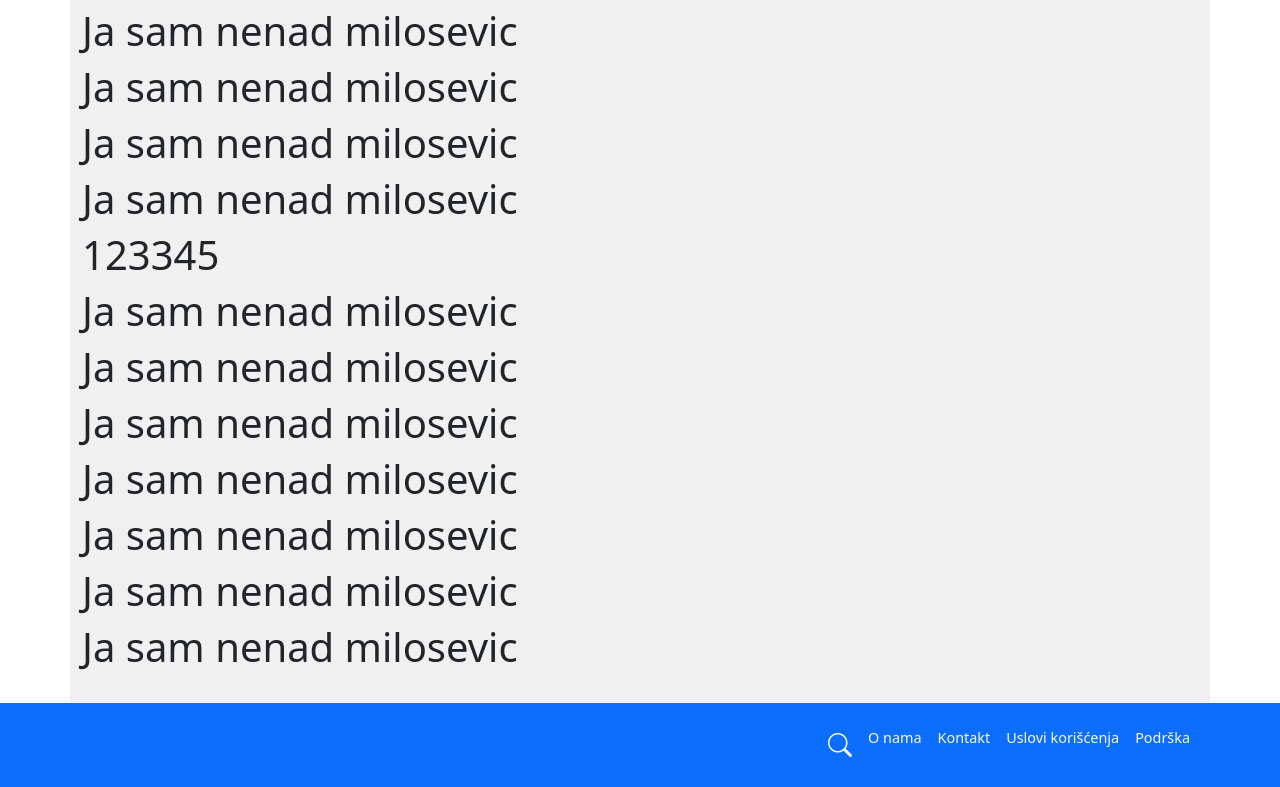
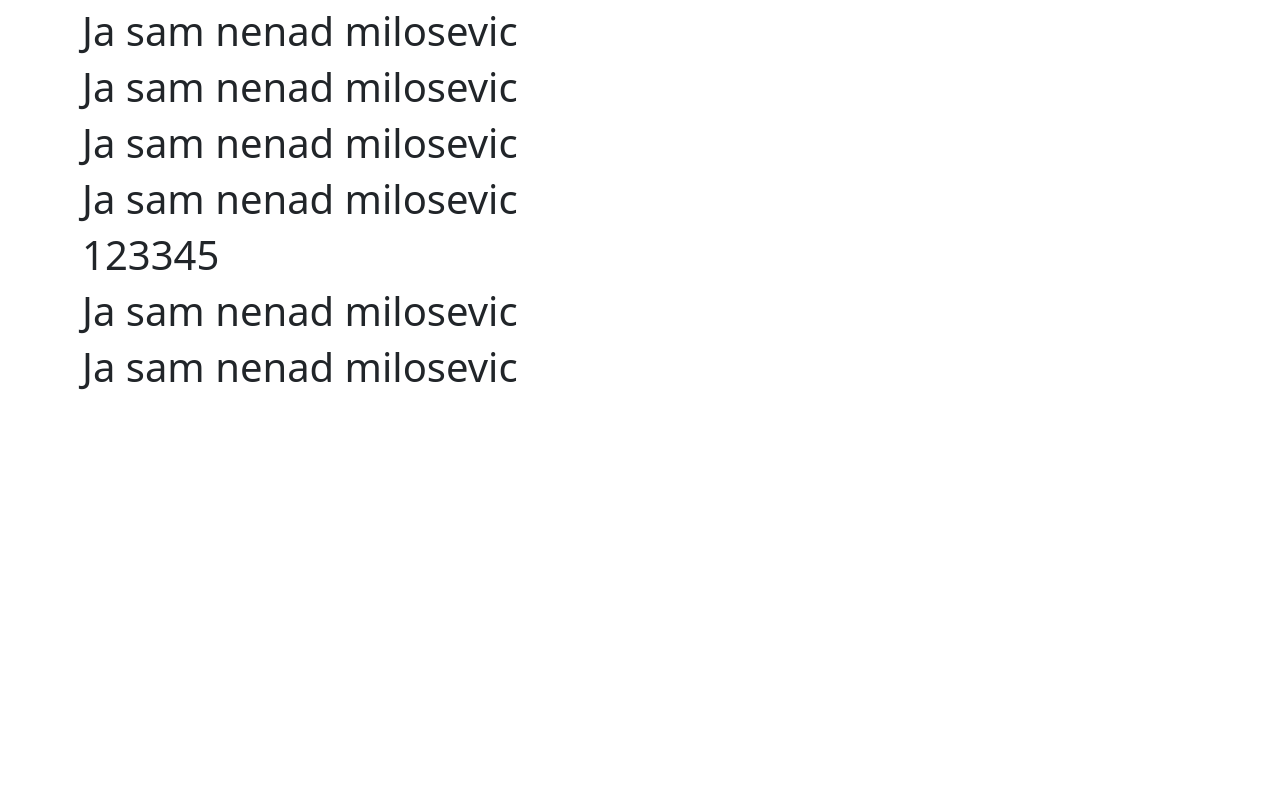
Before and after one commit to mnenadmm/rentaWorks, an Angular app in the folder client/: page / in a window 1280 px wide. Shown: the part 409-1196 px from the top of the page. After the commit the page ends 800 px from the top, so only its background shows below. Built offline with nearby package versions, Linux system fonts and the light colour scheme.

Commit message:
Dodajem addddddss

```diff
--- a/client/src/app/app.component.css
+++ b/client/src/app/app.component.css
@@ -1,13 +1,30 @@
-/* Lokalni stilovi za app.component */
+/* cela stranica i kontejner zauzimaju 100% visine */
+html, body {
+  height: 100%;
+  margin: 0;
+}
 
+/* app-container zauzima celu visinu i pravi flex kolonu */
 .app-container {
   display: flex;
   flex-direction: column;
-  min-height: 100vh; /* min-height je ovde OK, može i 100vh */
+  height: 100vh;  /* visina viewporta */
+  overflow: hidden; /* sprečavamo da ceo container skroluje */
 }
 
-main {
-  flex-grow: 1;
-  min-height: 100px; /* samo da testiraš */
-  background-color: #f0f0f0; /* da vidiš gde je main */
+/* header ima fiksnu visinu ili po sadržaju */
+app-header {
+  flex-shrink: 0; /* ne dozvoli da se smanjuje */
 }
+
+/* content (main) zauzima sav preostali prostor i može da skroluje */
+main.content {
+  flex-grow: 1;   /* raste da popuni prostor */
+  overflow-y: auto;  /* omogućava vertikalni scroll ako je sadržaj veći */
+  padding: 1rem;  /* po potrebi */
+}
+
+/* footer ne raste, fiksiran je na dno */
+app-footer {
+  flex-shrink: 0;  /* ne smanjuje se */
+}
```
